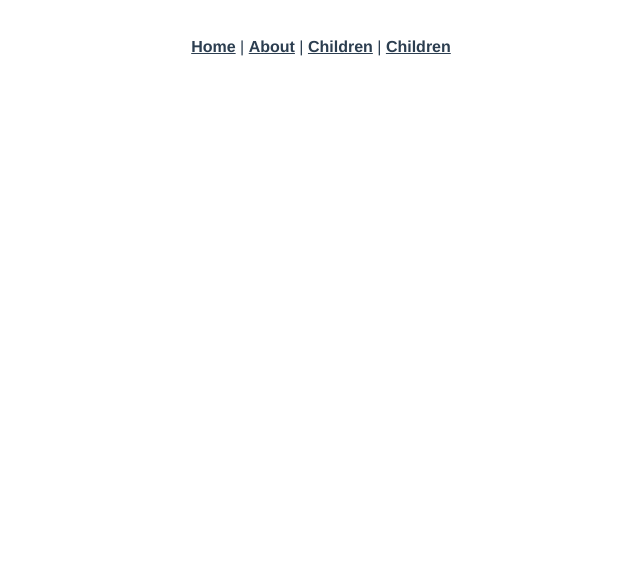
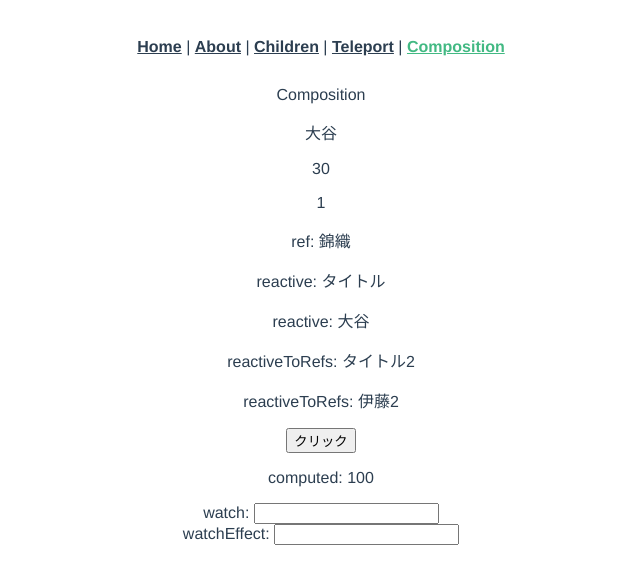
Before and after one commit to yuyasat-sandbox/vuejs_basic_udemy, a Vue app in the folder section10/vue3-test/: page /composition-test in a window 1280 px wide. Shown: the top 584 px of the page, without its empty margins (319-959 px from the left). Built offline with nearby package versions, Linux system fonts and the light colour scheme.

Commit message:
composition API to ref, reactive, watch, watchEffect

```diff
--- a/section10/vue3-test/src/App.vue
+++ b/section10/vue3-test/src/App.vue
@@ -3,7 +3,8 @@
     <router-link to="/">Home</router-link> |
     <router-link to="/about">About</router-link> |
     <router-link to="/children">Children</router-link> |
-    <router-link to="/children">Children</router-link>
+    <router-link to="/teleport-test">Teleport</router-link> |
+    <router-link to="/composition-test">Composition</router-link>
   </nav>
   <router-view />
 </template>
--- a/section10/vue3-test/src/router/index.js
+++ b/section10/vue3-test/src/router/index.js
@@ -2,6 +2,7 @@ import { createRouter, createWebHistory } from "vue-router";
 import HomeView from "../views/HomeView.vue";
 import ChildrenView from "../views/ChildrenView.vue";
 import TeleportTest from "../views/TeleportTest.vue";
+import CompositionTest from "../views/CompositionTest.vue";
 
 const routes = [
   {
@@ -20,6 +21,11 @@ const routes = [
     component: TeleportTest,
   },
   {
+    path: "/composition-test",
+    name: "composition-test",
+    component: CompositionTest,
+  },
+  {
     path: "/about",
     name: "about",
     // route level code-splitting
--- /dev/null
+++ b/section10/vue3-test/src/views/CompositionTest.vue
@@ -0,0 +1,82 @@
+<template>
+  <div>
+    Composition
+    <p>{{ name }}</p>
+    <p>{{ age }}</p>
+    <p>{{ number }}</p>
+    <p>ref: {{ nameRef }}</p>
+    <p>reactive: {{ book.title }}</p>
+    <p>reactive: {{ book.auther[0] }}</p>
+    <p>reactiveToRefs: {{ titleRef }}</p>
+    <p>reactiveToRefs: {{ autherRef[1] }}</p>
+    <button @click="btnClick">クリック</button>
+    <p>computed: {{ totalPrice }}</p>
+    <div>watch: <input v-model="search" /></div>
+    <div>watchEffect: <input v-model="searchEffect" />{{ searchEffect }}</div>
+  </div>
+</template>
+
+<script>
+import { ref, reactive, toRefs, computed, watch, watchEffect } from "vue";
+export default {
+  setup() {
+    let name = "大谷";
+    const age = 30;
+    const nameRef = ref("錦織");
+    const book = reactive({
+      title: "タイトル",
+      auther: ["大谷", "伊藤"],
+    });
+    const booktoRefs = reactive({
+      titleRef: "タイトル2",
+      autherRef: ["大谷2", "伊藤2"],
+    });
+    const btnClick = (e) => {
+      console.log("クリック" + book.title);
+      console.log(e);
+    };
+    const item = reactive({ price: 100, number: 1 });
+    const totalPrice = computed(() => {
+      return item.price * item.number;
+    });
+    const search = ref("");
+    watch(search, (newValue, prevValue) => {
+      console.log(`search: ${search.value}`);
+      console.log(`newValue: ${newValue}`);
+      console.log(`prevValue: ${prevValue}`);
+    });
+    const searchEffect = ref("");
+    watchEffect(() => {
+      console.log(`searchEffect: ${searchEffect.value}`);
+    });
+
+    console.log("setup");
+    console.log(nameRef);
+    return {
+      name,
+      age,
+      nameRef,
+      book,
+      ...toRefs(booktoRefs),
+      btnClick,
+      totalPrice,
+      search,
+      searchEffect,
+    };
+  },
+  data() {
+    return {
+      number: 1,
+      sports: "サッカー",
+    };
+  },
+  created() {
+    console.log("created");
+  },
+  mounted() {
+    console.log("mounted");
+  },
+};
+</script>
+
+<style></style>
```
